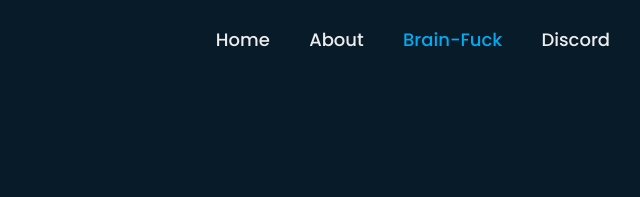
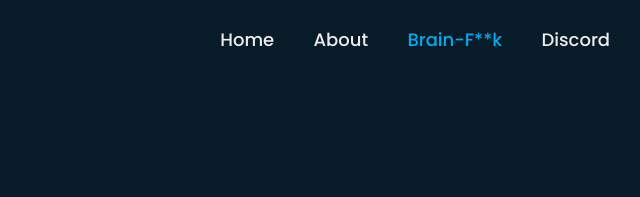
Before and after one commit to devilsSnarexx/devilssnare, a plain HTML site: page brainfuck.html in a window 1280 px wide. Shown: the top 197 px of the page, 542-1182 px from the left. Drawn offline with nearby package versions, Linux system fonts and the light colour scheme.

Commit message:
Update brainfuck.html

```diff
--- a/brainfuck.html
+++ b/brainfuck.html
@@ -6,7 +6,7 @@
     <link rel="stylesheet" href="style.css">
     <link rel="stylesheet" href="brainfuck.css">
     <link href='https://unpkg.com/boxicons@2.1.4/css/boxicons.min.css' rel='stylesheet'>
-    <title>devils._.snare | Brain Fuck</title>
+    <title>devils._.snare | Brain F**k</title>
 </head>
 <body>
     <header class="header">
@@ -15,7 +15,7 @@
         <nav class="navbar">
             <a href="index.html">Home</a>
             <a href="about.html">About</a>
-            <a href="brainfuck.html" class="active">Brain-Fuck</a>
+            <a href="brainfuck.html" class="active">Brain-F**k</a>
             <a href="https://discordid.netlify.app/?id=1016398299084894388" target="_blank">Discord</a>
         </nav>
     </header>
```
